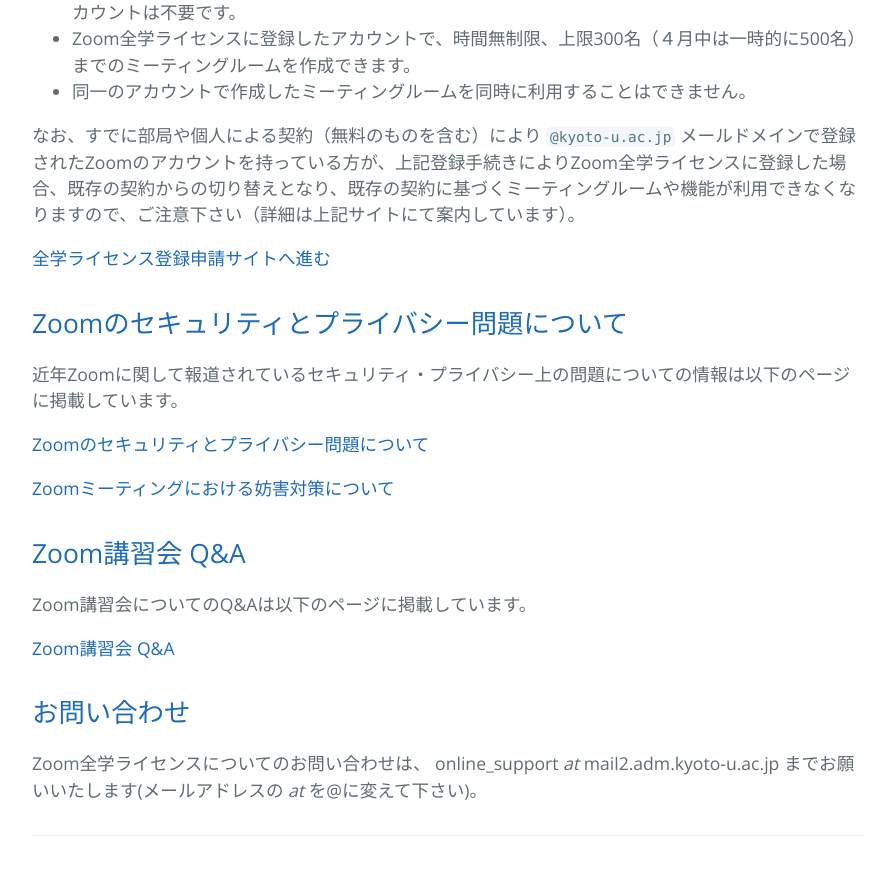
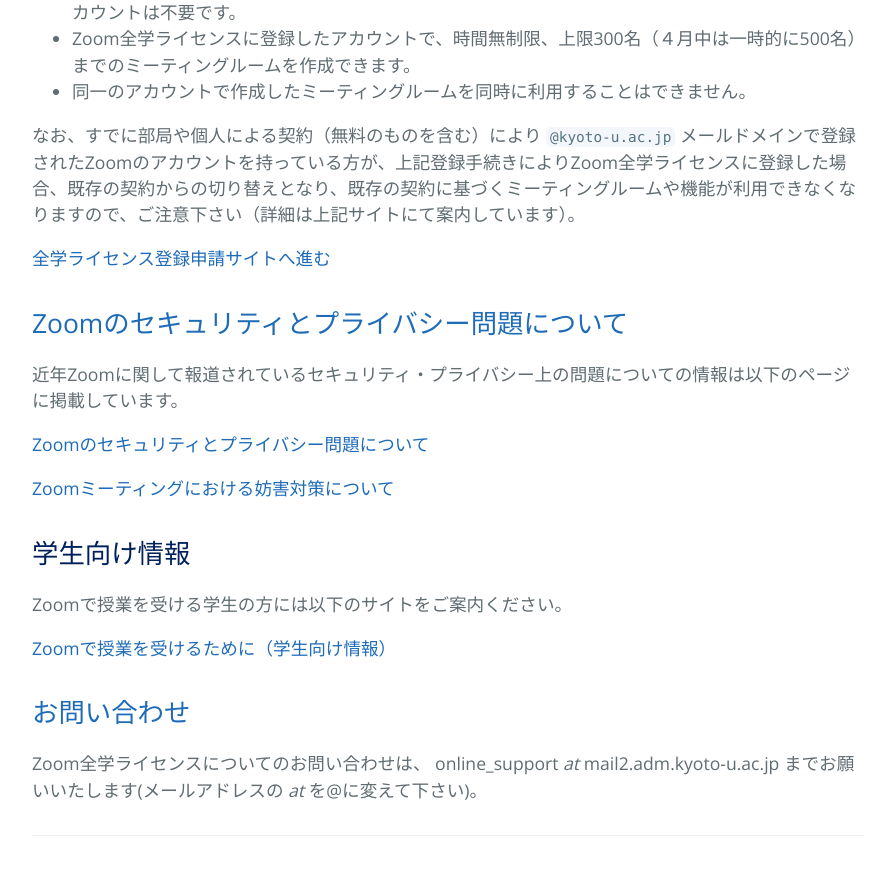
Before and after one commit to kyoto-u/online-edu, a Jekyll site: the page built from zoom.md, in a window 1280 px wide and 900 px high, scrolled down 1971 px. Shown: the top 875 px of the window, without its empty margins (192-1079 px from the left). Built offline with Jekyll 4.4.1, drawn with Linux system fonts in a browser that asks for light colours.

Commit message:
link student page

```diff
--- a/zoom.md
+++ b/zoom.md
@@ -70,10 +70,10 @@ title: オンラインミーティングサービス(Zoom全学ライセンス)
 [Zoomミーティングにおける妨害対策について](zoom-security-action)
 
 <a id="anch06"></a>
-## <a href="#anch06">Zoom講習会 Q&A</a>
-Zoom講習会についてのQ&Aは以下のページに掲載しています。
+## 学生向け情報
+Zoomで授業を受ける学生の方には以下のサイトをご案内ください。
 
-<a href="https://kubar.rd.iimc.kyoto-u.ac.jp/zoom/qa.html" target="_blank">Zoom講習会 Q&A</a>
+[Zoomで授業を受けるために（学生向け情報）](zoom-student)
 
 <a id="anch07"></a>
 ## <a href="#anch07">お問い合わせ</a>
```
